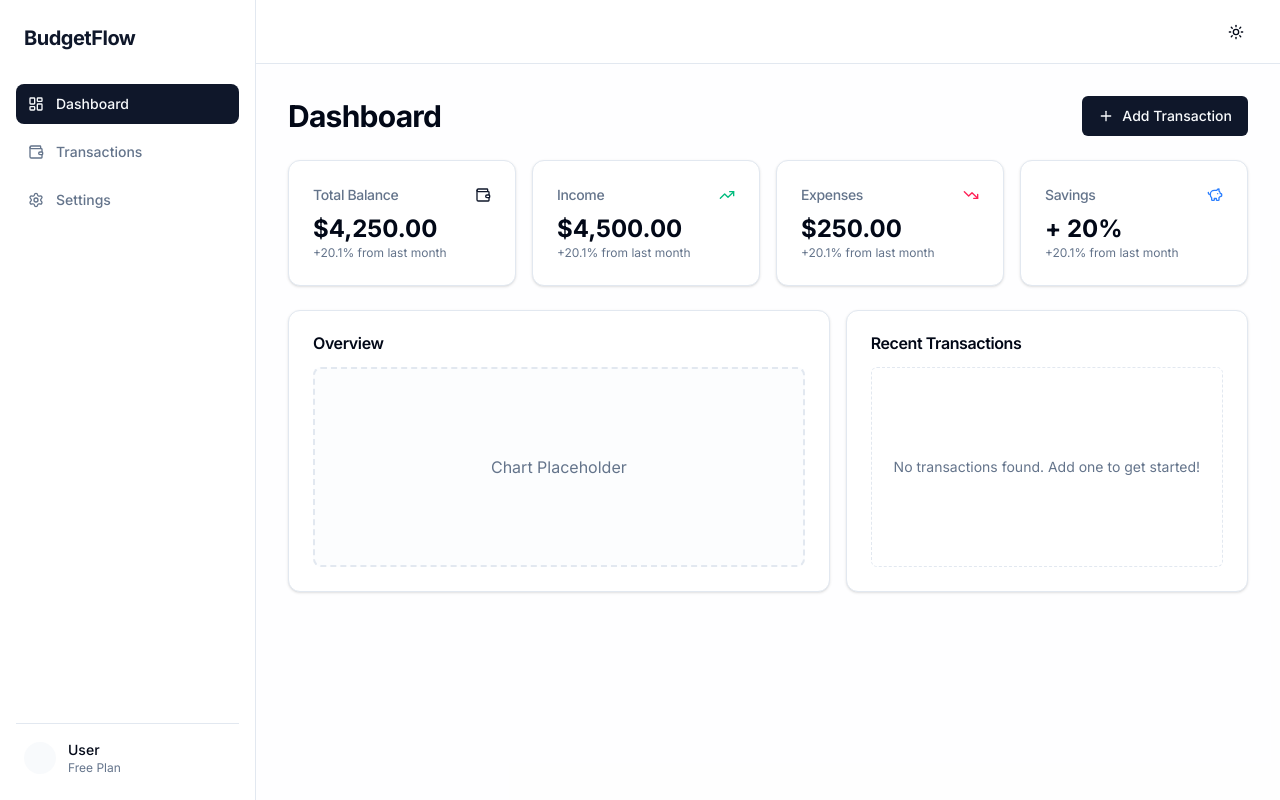
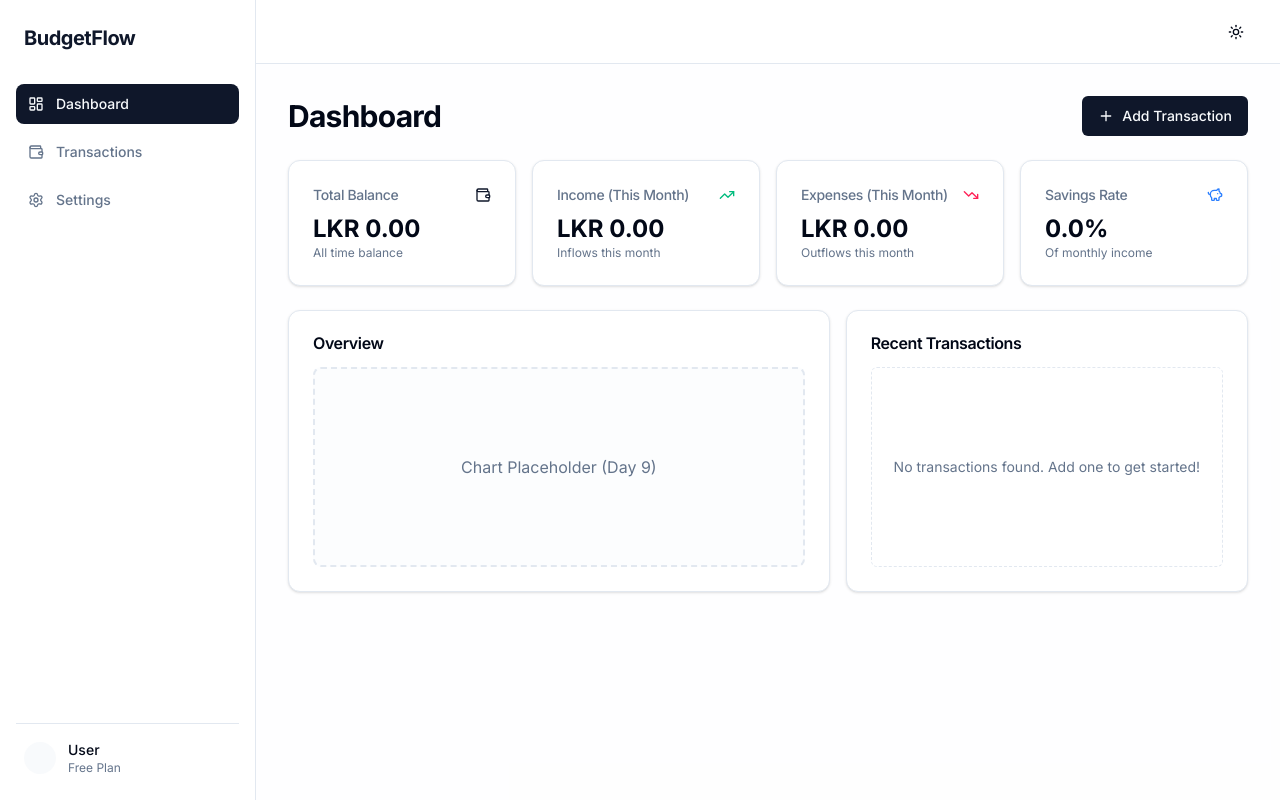
Before and after one commit to nethmith/Budget-Dashboard, a Next.js app: page / in a window 1280 px wide. Built offline with nearby package versions, Linux system fonts and the light colour scheme.

Commit message:
Added dashboard summary cards with calculated totals

```diff
--- a/src/app/page.tsx
+++ b/src/app/page.tsx
@@ -1,8 +1,103 @@
+"use client"
+
+import { useMemo, useState, useEffect } from 'react';
 import { Wallet, TrendingUp, TrendingDown, PiggyBank } from 'lucide-react';
 import { TransactionFormDialog } from '@/components/transactions/TransactionFormDialog';
 import { TransactionList } from '@/components/transactions/TransactionList';
+import { useTransactionStore } from '@/store/useStore';
+import { isSameMonth } from 'date-fns';
 
 export default function DashboardPage() {
+  const { transactions } = useTransactionStore();
+  const [isMounted, setIsMounted] = useState(false);
+
+  useEffect(() => {
+    setIsMounted(true);
+  }, []);
+
+  const stats = useMemo(() => {
+    const now = new Date();
+
+    // Total Balance = All Time Income - All Time Expenses
+    const totalIncome = transactions
+      .filter(t => t.type === 'income')
+      .reduce((acc, t) => acc + t.amount, 0);
+
+    const totalExpenses = transactions
+      .filter(t => t.type === 'expense')
+      .reduce((acc, t) => acc + t.amount, 0);
+
+    const balance = totalIncome - totalExpenses;
+
+    // This Month's Income & Expenses
+    const thisMonthTransactions = transactions.filter(t =>
+      isSameMonth(new Date(t.date), now)
+    );
+
+    const thisMonthIncome = thisMonthTransactions
+      .filter(t => t.type === 'income')
+      .reduce((acc, t) => acc + t.amount, 0);
+
+    const thisMonthExpenses = thisMonthTransactions
+      .filter(t => t.type === 'expense')
+      .reduce((acc, t) => acc + t.amount, 0);
+
+    // Savings Rate (This Month)
+    const savingsRate = thisMonthIncome > 0
+      ? ((thisMonthIncome - thisMonthExpenses) / thisMonthIncome) * 100
+      : 0;
+
+    return {
+      balance,
+      income: thisMonthIncome,
+      expenses: thisMonthExpenses,
+      savingsRate
+    };
+  }, [transactions]);
+
+  const formatCurrency = (amount: number) => {
+    return new Intl.NumberFormat("en-US", {
+      style: "currency",
+      currency: "LKR",
+    }).format(amount);
+  };
+
+  // Prevent hydration mismatch by showing skeletons or null until mounted
+  if (!isMounted) {
+    return null; // Or a loading skeleton
+  }
+
+  const statCards = [
+    {
+      title: "Total Balance",
+      value: formatCurrency(stats.balance),
+      icon: Wallet,
+      color: "text-primary",
+      description: "All time balance"
+    },
+    {
+      title: "Income (This Month)",
+      value: formatCurrency(stats.income),
+      icon: TrendingUp,
+      color: "text-emerald-500",
+      description: "Inflows this month"
+    },
+    {
+      title: "Expenses (This Month)",
+      value: formatCurrency(stats.expenses),
+      icon: TrendingDown,
+      color: "text-rose-500",
+      description: "Outflows this month"
+    },
+    {
+      title: "Savings Rate",
+      value: `${stats.savingsRate.toFixed(1)}%`,
+      icon: PiggyBank,
+      color: "text-blue-500",
+      description: "Of monthly income"
+    }
+  ];
+
   return (
     <div className="space-y-6">
       <div className="flex items-center justify-between">
@@ -10,14 +105,9 @@ export default function DashboardPage() {
         <TransactionFormDialog />
       </div>
 
-      {/* Stats Grid Placeholder */}
+      {/* Stats Grid */}
       <div className="grid gap-4 md:grid-cols-2 lg:grid-cols-4">
-        {[
-          { title: "Total Balance", value: "$4,250.00", icon: Wallet, color: "text-primary" },
-          { title: "Income", value: "$4,500.00", icon: TrendingUp, color: "text-emerald-500" },
-          { title: "Expenses", value: "$250.00", icon: TrendingDown, color: "text-rose-500" },
-          { title: "Savings", value: "+ 20%", icon: PiggyBank, color: "text-blue-500" }
-        ].map((stat, i) => (
+        {statCards.map((stat, i) => (
           <div key={i} className="rounded-xl border bg-card text-card-foreground shadow-sm p-6">
             <div className="flex flex-row items-center justify-between space-y-0 pb-2">
               <h3 className="tracking-tight text-sm font-medium text-muted-foreground">{stat.title}</h3>
@@ -25,7 +115,7 @@ export default function DashboardPage() {
             </div>
             <div className="content">
               <div className="text-2xl font-bold">{stat.value}</div>
-              <p className="text-xs text-muted-foreground">+20.1% from last month</p>
+              <p className="text-xs text-muted-foreground">{stat.description}</p>
             </div>
           </div>
         ))}
@@ -35,7 +125,7 @@ export default function DashboardPage() {
         <div className="col-span-4 rounded-xl border bg-card text-card-foreground shadow-sm p-6">
           <h3 className="font-semibold leading-none tracking-tight mb-4">Overview</h3>
           <div className="h-[200px] flex items-center justify-center border-2 border-dashed rounded-lg bg-muted/20 text-muted-foreground">
-            Chart Placeholder
+            Chart Placeholder (Day 9)
           </div>
         </div>
         <div className="col-span-3 rounded-xl border bg-card text-card-foreground shadow-sm p-6">
```
